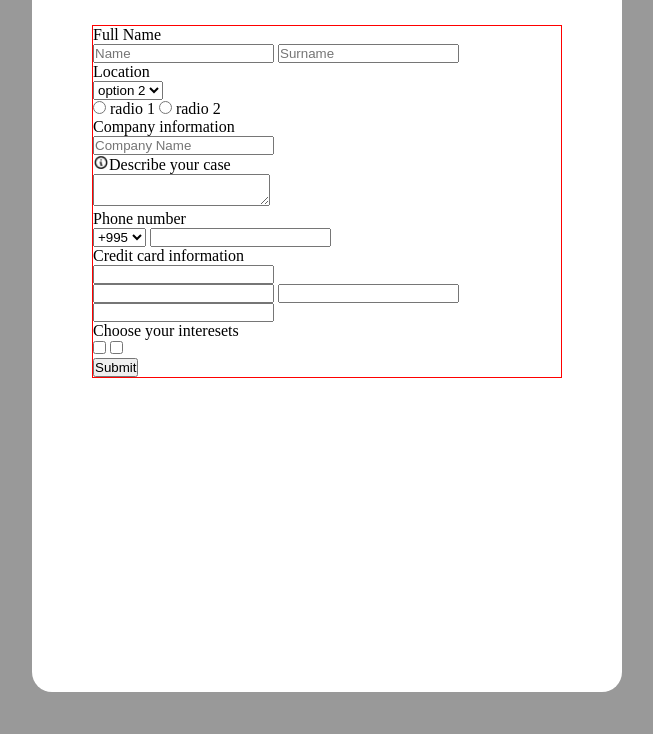
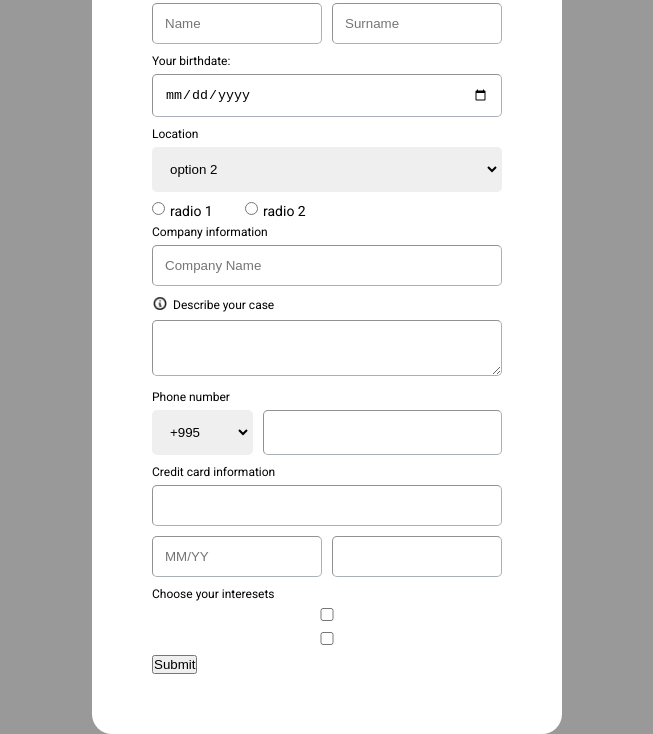
Before and after one commit to EarendilM83/10x, a plain HTML site: page session14/index.html in a window 1280 px wide. Shown: the part 118-852 px from the top of the page, without its empty margins (313-966 px from the left). Before the commit the page ends 810 px from the top, so only its background shows below. Drawn offline with Linux system fonts and the light colour scheme.

Commit message:
მწვალებლური ფორმა

```diff
--- a/session14/index.html
+++ b/session14/index.html
@@ -11,13 +11,17 @@
         <h1>Input Form</h1>
         <form id="registration-form" action="">
             <label for="name">Full Name</label>
-            <div>
+            <div class="full-name-wrapper">
                 <input id="name" placeholder="Name" type="text">
                 <input id="surname" placeholder="Surname" type="text">
             </div>
 
+            <label for="birthdate">Your birthdate:</label>
+            <div class="datepicker-wrapper">
+                <input id="birthdate" type="date">
+            </div>
             <label for="location-picker">Location</label>
-            <div>
+            <div class="location-picker-wrapper">
                 <select name="Nukri" id="location-picker">
                     <option value="option1">option 1</option>
                     <option value="option2" selected>option 2</option>
@@ -27,21 +31,26 @@
                 </select>
             </div>
 
-            <div>
-                <input name="radio" id="radio1" type="radio">
-                <label for="radio1">radio 1</label>
+            <div class="radio-button-wrapper">
+                <div>
+                    <input name="radio" id="radio1" type="radio">
+                    <label for="radio1">radio 1</label>
+                </div>
+               <div>
                 <input name="radio" id="radio2" type="radio">
                 <label for="radio2">radio 2</label>
+               </div>
+
 
             </div>
 
             <label for="">Company information</label>
-            <div>
+            <div class="company-name-wrapper">
                 <input type="text" placeholder="Company Name">
             </div>
 
             <label for=""><span><img width="16px" src="../media/i-icon.png" alt=""></span>Describe your case</label>
-            <div>
+            <div class="textarea-wrapper">
                 <textarea placeholder="Tell us about your use case...">
 
                 </textarea>
@@ -49,39 +58,54 @@
 
             <div>
                 <label for="">Phone number</label>
-                <div>
-                    <select name="" id="">
-                        <option value=""><img src="../media/flag.png" width="20px" alt="">+995</option>
-                        <option value=""><img src="../media/flag.png" alt="">+995</option>
-                        <option value=""><img src="../media/flag.png" alt="flag">+995</option>
-                        <option value=""><img src="../media/flag.png" alt="">+995</option>
+                <div class="phone-number-wrapper">
+                    <select class="select-index" name="" id="">
+                        <option class="flag-icon" value="">+995</option>
+                        <option value="">🇬🇪 +995</option>
+                        <option value="">🇬🇪 +995</option>
+                        <option value="">🇬🇪 +995</option>
                     </select>
-                    <input type="number">
+                    <input class="phone-number-input" type="text">
                 </div>
             </div>
 
             <div>
                 <label for="">Credit card information</label>
-                <div>
+                <div class="card-number-wrapper">
                     <input type="number">
                 </div>
 
-                <div>
-                    <input type="number">
-                    <input type="number">
-                    <input type="number">
+                <div class="card-additional-info_wrapper">
+                        <input id="expire-date-input" class="month" type="text" placeholder="MM/YY">
+                        <input type="number">
                 </div>
 
             </div>
             <label for="">Choose your interesets</label>
-            <div>
+            <div class="checkbox-wrapper">
                 <input type="checkbox">
                 <input type="checkbox">
             </div>
 
-            <button type="submit">Submit</button>
+            <button class="submit-cta" type="submit">Submit</button>
         </form>
     </section>
 
+    <script>
+
+        const input = document.getElementById("expire-date-input");
+
+        input.addEventListener("input", (event) => {
+            let value = input.value;
+
+            value = value.replace(/[^0-9/]/g, "");
+            // Automatically insert slash after 2 digits
+            if (value.length === 2 && !value.includes("/")) {
+                value += "/";
+            }
+            // Limit length to 5 characters (MM/YY)
+            input.value = value.slice(0, 5);
+        });
+    </script>
 </body>
 </html>
--- a/session14/style.css
+++ b/session14/style.css
@@ -1,7 +1,9 @@
 @import url('https://fonts.googleapis.com/css2?family=Inter:ital,opsz,wght@0,14..32,100..900;1,14..32,100..900&display=swap');
+@import url('https://fonts.googleapis.com/css2?family=Roboto:ital,wght@0,100..900;1,100..900&display=swap');
 *{
     margin:0;
     padding:0;
+    box-sizing: border-box;
 }
 
 body{
@@ -15,7 +17,6 @@ body{
 .form-wrapper{
     border-radius: 20px;
     width: 470px;
-    height: 700px;
     margin: 0 auto;
     background-color: #fff;
     padding:60px;
@@ -29,6 +30,83 @@ h1{
 }
 
 form{
+    outline: none;
+    /* border: 1px solid red; */
+}
 
-    border: 1px solid red;
+input:focus{
+    outline:none;
 }
+
+.flag-icon{
+    position: relative;
+}
+
+
+.full-name-wrapper, .datepicker-wrapper, .location-picker-wrapper{
+    display: flex;
+    justify-content: space-between;
+    gap: 10px;
+}
+
+label{
+    margin-bottom: 6px;
+    font-family: "Roboto", serif;
+    font-size: 12px;
+    display: flex;
+    align-items: center;
+    gap: 5px;
+}
+input, select, textarea{
+    border: 1px inset #42506673;
+    border-radius: 5px;
+    padding: 12px;
+    width: 100%;
+    margin-bottom: 10px;
+}
+
+.datepicker-wrapper input, .location-picker-wrapper select{
+    width: 100%;
+}
+
+.radio-button-wrapper{
+    display: flex;
+    gap: 30px;
+}
+
+.radio-button-wrapper div{
+    display: flex;
+
+}
+
+.radio-button-wrapper label{
+    font-size: 14px;
+    min-width: 45px;
+}
+
+input[type=radio]{
+    margin-right: 5px;
+}
+.card-additional-info_wrapper{
+    display: flex;
+    justify-content: space-between;
+    gap: 10px;
+
+}
+.expire-date-wrapper{
+    width: 50%;
+    display: flex;
+    position: relative;
+}
+
+.phone-number-wrapper{
+    display: flex;
+    justify-content: space-between;
+    gap: 10px;
+}
+.select-index{
+    flex-basis: 40%;
+}
+select{
+    border: 2px inset transparent;
+}
```
